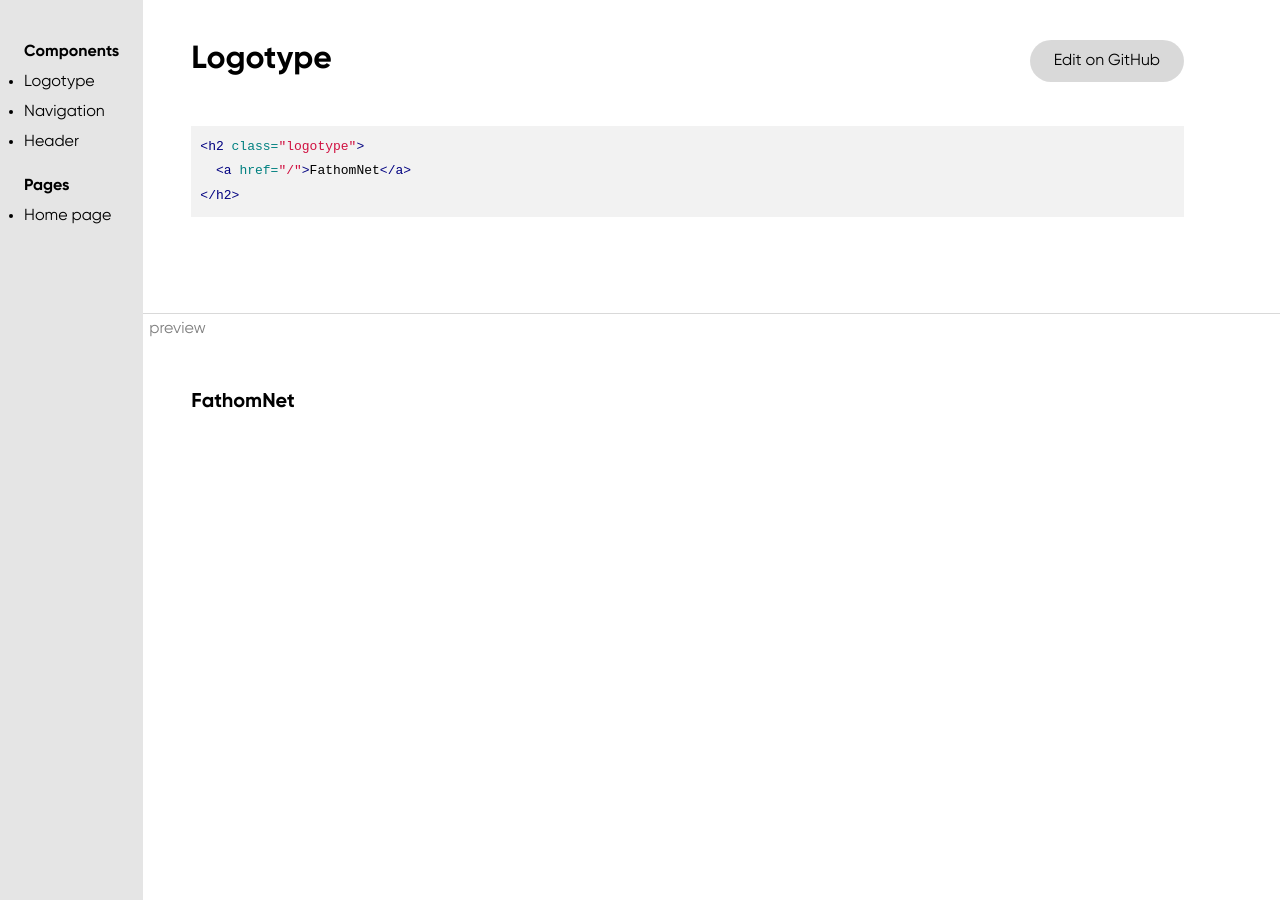
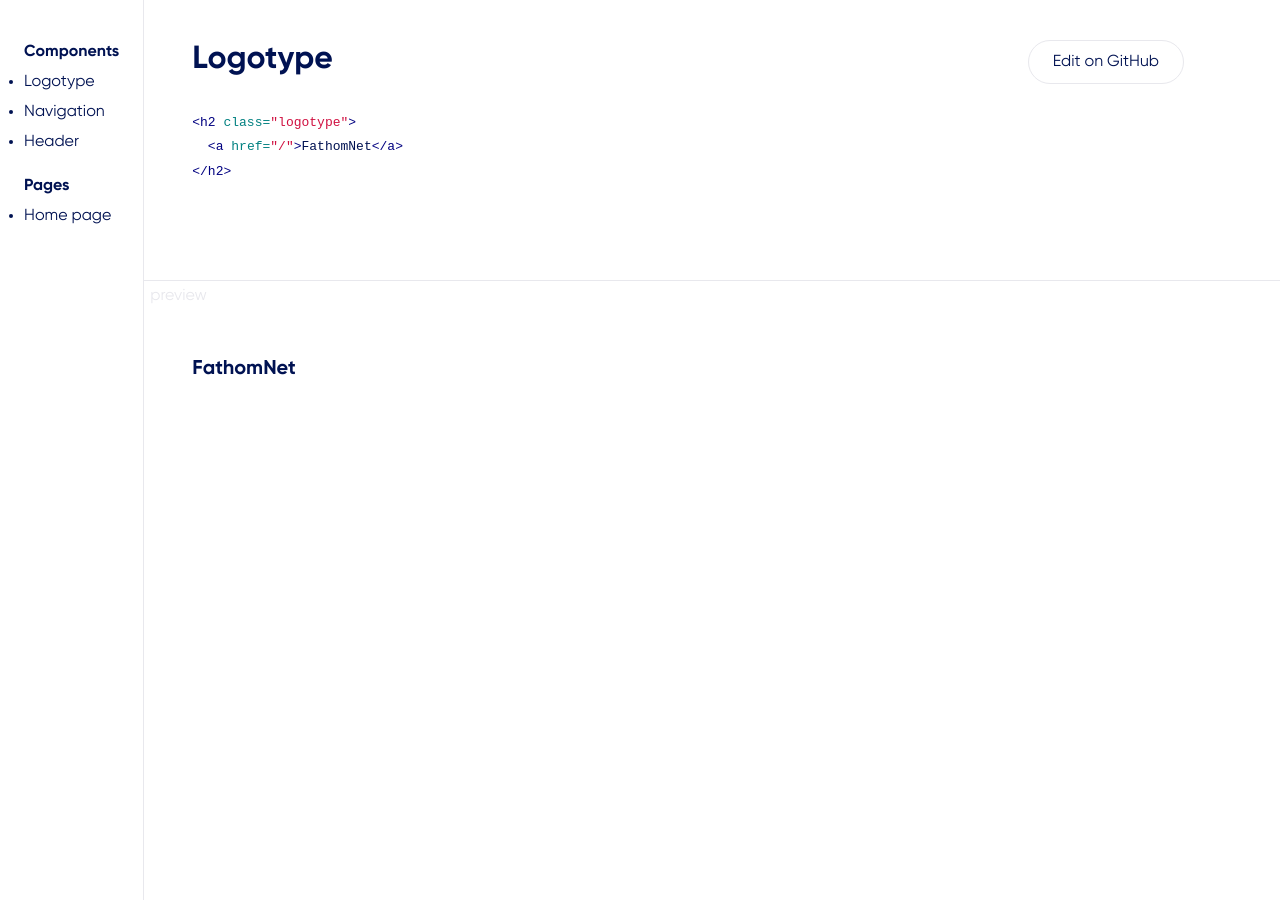
Before and after one commit to jimthoburn/fathomnet-ui, a Jekyll site: the page built from components/logotype.markdown, in a window 1280 px wide. Built offline with Jekyll 4.4.1, drawn with Linux system fonts in a browser that asks for light colours.

Commit message:
Use more colors from Figma

```diff
--- a/css/color.css
+++ b/css/color.css
@@ -1,3 +1,11 @@
+
+:root {
+  --benthos-blue: #001252;
+  --abyss-gray: #212841;
+  --salt-marsh-gray: #E8E8ED;
+
+  --temporary-name--dark-blue: #5264A3;
+}
 
 body {
   color: #252525;
--- a/css/pattern-library.css
+++ b/css/pattern-library.css
@@ -1,13 +1,17 @@
 
 :root {
+  --text-color-subtle: var(--salt-marsh-gray);
+  --border-color: var(--salt-marsh-gray);
   --background-color: white;
-  --text-color: black;
+  --text-color: var(--benthos-blue);
   --color-brightness: 0;
 }
 
 @media (prefers-color-scheme: dark) {
   :root {
-    --background-color: black;
+    --text-color-color: var(--temporary-name--dark-blue);
+    --border-color: var(--temporary-name--dark-blue);
+    --background-color: var(--abyss-gray);
     --text-color: white;
     --color-brightness: 1;
   }
@@ -40,7 +44,10 @@
   padding: 1.5em 0;
 }
 .components-body > footer a {
-  background-color: hsla(0, calc(var(--color-brightness) * 100%), calc(var(--color-brightness) * 100%), 0.15);
+  /* background-color: hsla(0, calc(var(--color-brightness) * 100%), calc(var(--color-brightness) * 100%), 0.15); */
+  border-width: 1px;
+  border-style: solid;
+  border-color: var(--border-color);
   padding: 0.375em 1.5em;
   display: inline-block;
   border-radius: 1.5em;
@@ -49,7 +56,8 @@
 .components-preview {
   border-width: 1px 0 0 0;
   border-style: solid;
-  border-color: hsla(0, calc(var(--color-brightness) * 100%), calc(var(--color-brightness) * 100%), 0.15);
+  /* border-color: hsla(0, calc(var(--color-brightness) * 100%), calc(var(--color-brightness) * 100%), 0.15); */
+  border-color: var(--border-color);
   margin-left: -3em;
   margin-right: -6em;
   padding-right: 3em;
@@ -58,18 +66,22 @@
 }
 .components-preview::before {
   content: "preview";
-  background-color: hsla(0, calc(var(--color-brightness) * 100%), calc(var(--color-brightness) * 100%), 0.15));
+  /* background-color: hsla(0, calc(var(--color-brightness) * 100%), calc(var(--color-brightness) * 100%), 0.15)); */
+  /* background-color: var(--salt-marsh-gray); */
   padding: 0.375em;
   line-height: 1;
   margin-bottom: 3em;
   display: inline-block;
   margin-left: -3em;
-  opacity: 0.5;
+  color: var(--text-color-subtle);
 }
 
 .components-navigation {
   grid-row: 1/-1;
-  background-color: hsla(0, calc(var(--color-brightness) * 100%), calc(var(--color-brightness) * 100%), 0.1);
+  border-width: 0 1px 0 0;
+  border-style: solid;
+  /* border-color: hsla(0, calc(var(--color-brightness) * 100%), calc(var(--color-brightness) * 100%), 0.1); */
+  border-color: var(--border-color);
   padding: 1.5em;
 }
 .components-navigation > h2 {
@@ -83,7 +95,11 @@
   padding: 0;
 }
 
-code {
+code, pre {
+  background-color: transparent !important;
+}
+
+/* code {
   background-color: hsla(0, calc(var(--color-brightness) * 100%), calc(var(--color-brightness) * 100%), 0.05);
   padding: 0.75em;
 }
@@ -94,4 +110,4 @@
   max-width: 100%;
   overflow: auto;
   display: block;
-}
+} */
```
